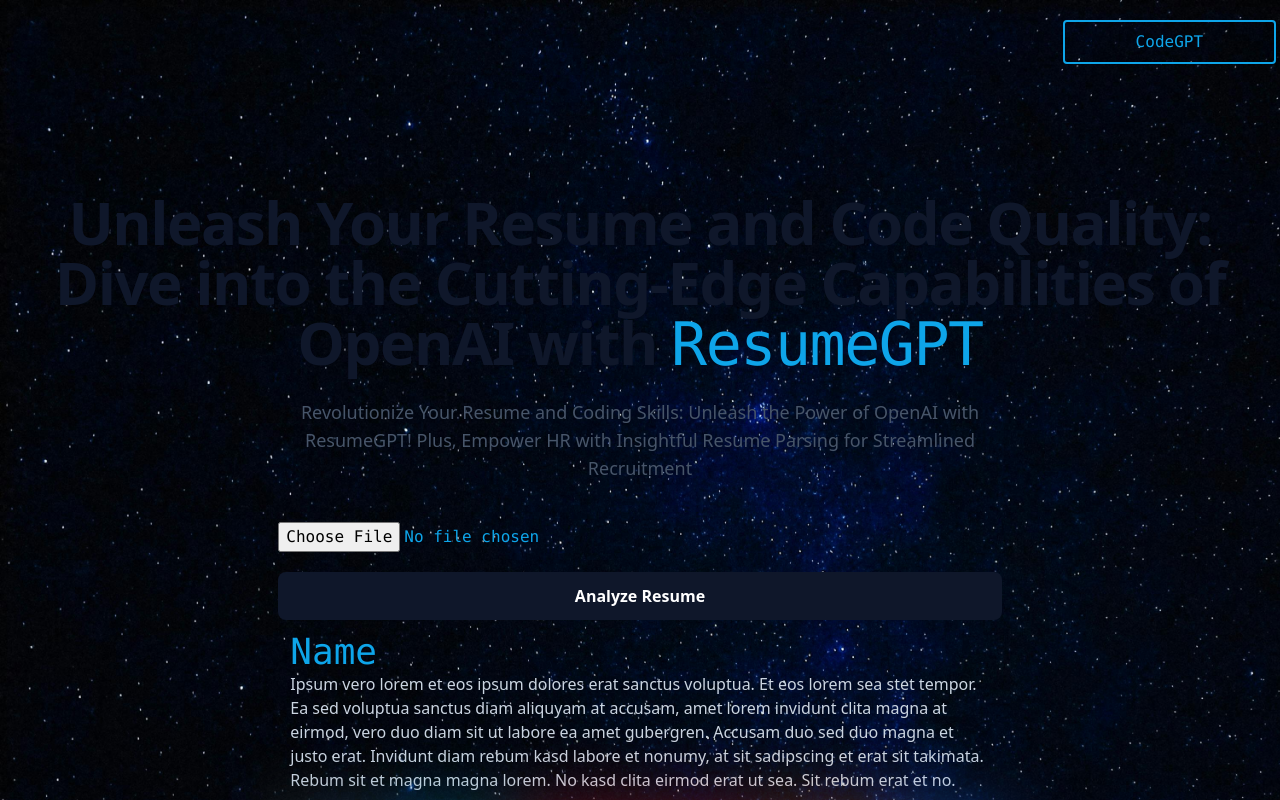
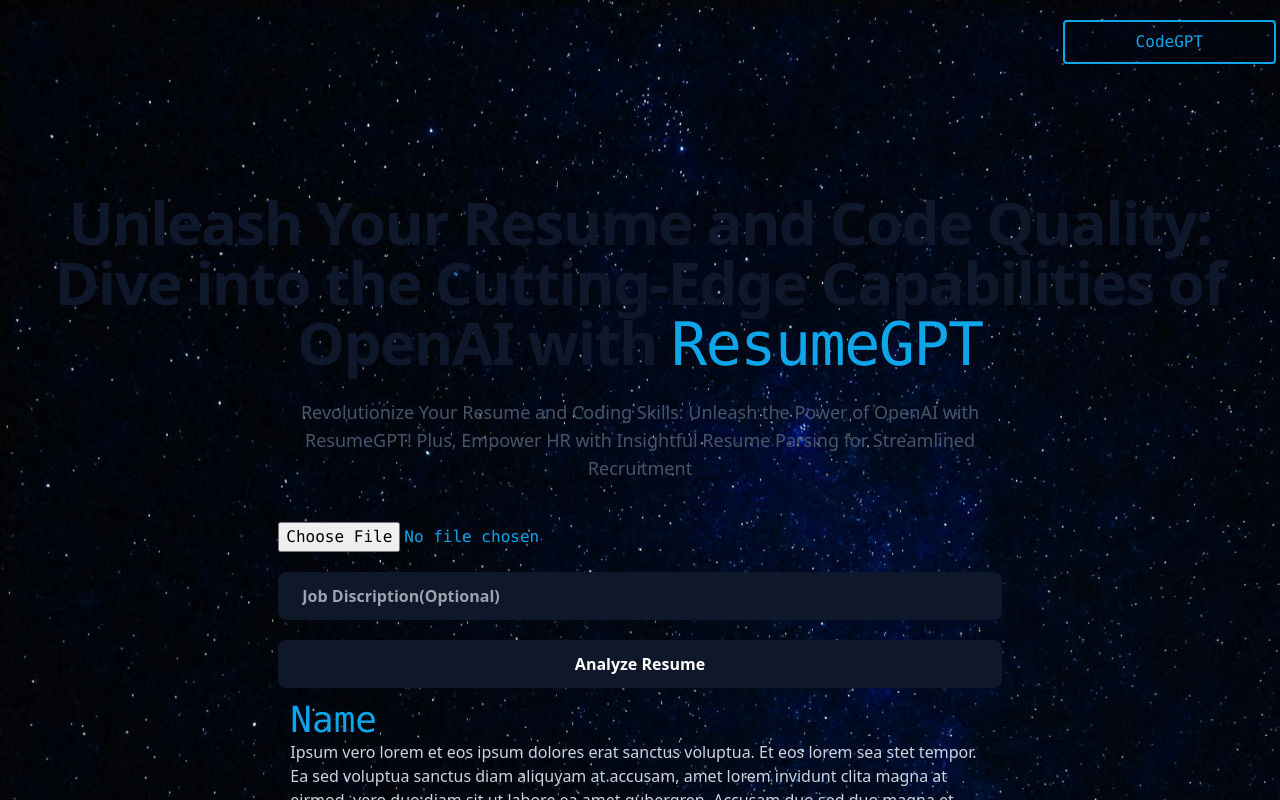
Before and after one commit to vj015/resumeanalyzer, a Nuxt app: page / in a window 1280 px wide. Shown: the top 800 px of the page. Built offline with nearby package versions, Linux system fonts and the light colour scheme.

Commit message:
addded jd input

```diff
--- a/components/resumeInput.vue
+++ b/components/resumeInput.vue
@@ -5,6 +5,12 @@
         type="file"
         class="file-input file-input-bordered file-input-primary md:w-5/6 w-11/12 cursor-pointer font-mono font-medium text-sky-500 dark:text-sky-400"
         accept="application/pdf"
+      />
+      <input
+        type="text"
+        :value="jd"
+        placeholder="Job Discription(Optional)"
+        class="bg-slate-900 hover:bg-slate-700 focus:outline-none focus:ring-2 focus:ring-slate-400 focus:ring-offset-2 focus:ring-offset-slate-50 text-white font-semibold h-12 px-6 rounded-lg w-full flex items-center justify-center mt-5"
       />
       <button
         class="bg-slate-900 hover:bg-slate-700 focus:outline-none focus:ring-2 focus:ring-slate-400 focus:ring-offset-2 focus:ring-offset-slate-50 text-white font-semibold h-12 px-6 rounded-lg w-full flex items-center justify-center dark:bg-sky-500 dark:highlight-white/20 dark:hover:bg-sky-400 mt-5"
@@ -40,6 +46,7 @@
       improvements: "Improvements",
       improvementsText:
         "Ipsum vero lorem et eos ipsum dolores erat sanctus voluptua. Et eos lorem sea stet tempor. Ea sed voluptua sanctus diam aliquyam at accusam, amet lorem invidunt clita magna at eirmod, vero duo diam sit ut labore ea amet gubergren. Accusam duo sed duo magna et justo erat. Invidunt diam rebum kasd labore et nonumy, at sit sadipscing et erat sit takimata. Rebum sit et magna magna lorem. No kasd clita eirmod erat ut sea. Sit rebum erat et no.",
+      jd: "",
     };
   },
 };
```
